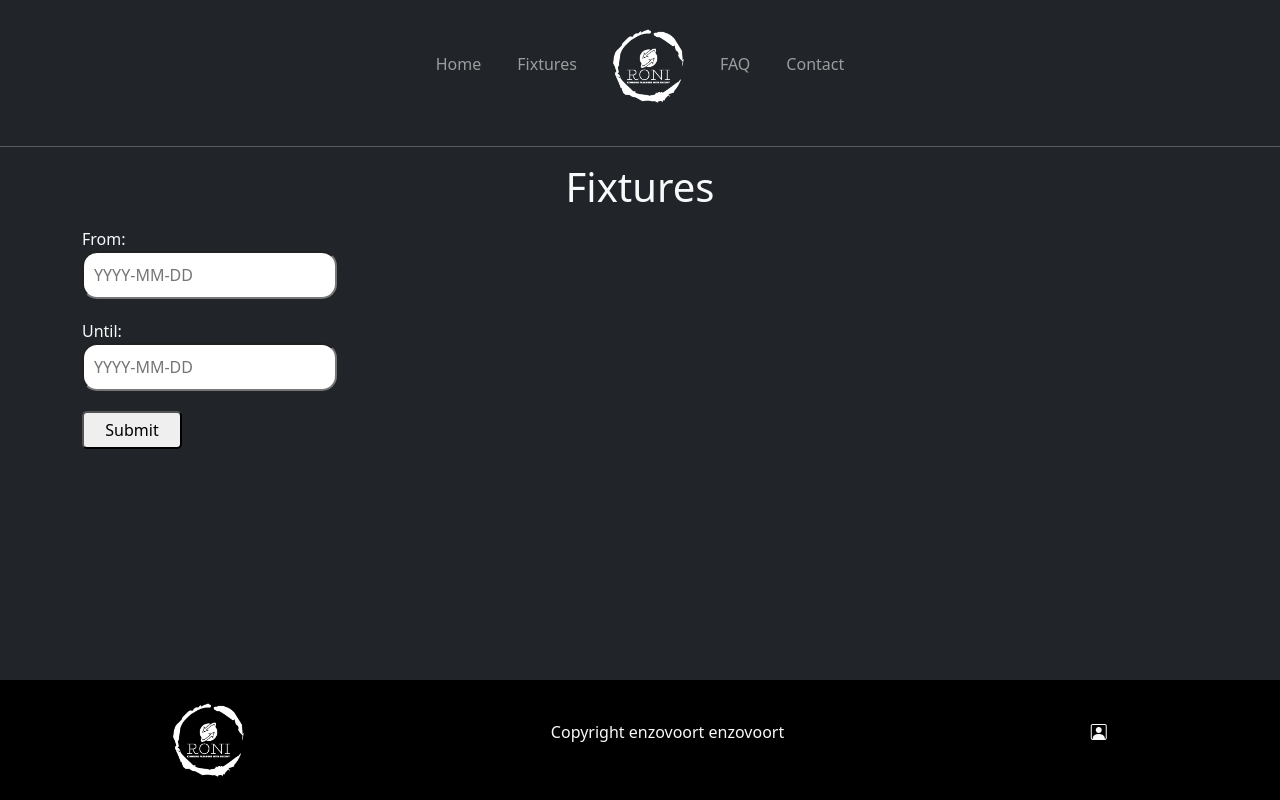
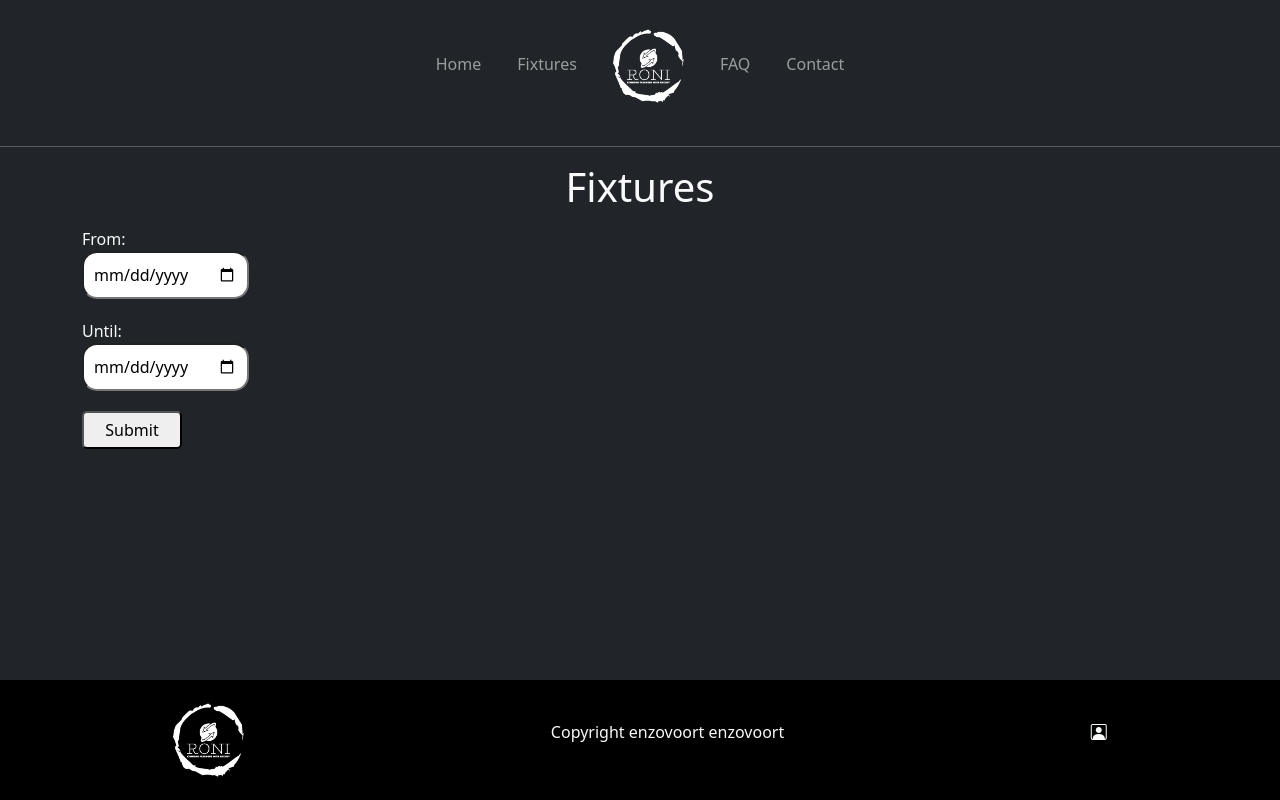
Before and after one commit to NielBeynaertss/Eindwerk-Front-end, an Angular app in the folder Eindwerk-frontend-angular/: page /fixtures in a window 1280 px wide. Built offline with nearby package versions, Linux system fonts and the light colour scheme.

Commit message:
Small edits

```diff
--- a/Eindwerk-frontend-angular/src/app/fixtures/fixtures.component.html
+++ b/Eindwerk-frontend-angular/src/app/fixtures/fixtures.component.html
@@ -9,13 +9,13 @@
           <div class="row">
             <div>
               <label for="start-date" class="text-light">From:</label><br>
-              <input type="text" id="start-date" class="fixtures_input" name="start-date" placeholder="YYYY-MM-DD">
+              <input type="date" id="start-date" class="fixtures_input" name="start-date" placeholder="YYYY-MM-DD">
             </div>
           </div>
           <div class="row">
             <div>
               <label for="end-date" class="text-light">Until:</label><br>
-              <input type="text" id="end-date" class="fixtures_input" name="end-date" placeholder="YYYY-MM-DD">
+              <input type="date" id="end-date" class="fixtures_input" name="end-date" placeholder="YYYY-MM-DD">
             </div>
           </div>
           <div class="row">
--- a/Eindwerk-frontend-angular/src/assets/script.js
+++ b/Eindwerk-frontend-angular/src/assets/script.js
@@ -194,9 +194,14 @@ function checkboxToURL(coordinates) {
                     //console.log(conditions)
                     //console.log(distance)
                     let detailURL = `https://api.geoapify.com/v2/place-details?id=${place_id}&apiKey=51d3185c0772406c92f1907efa83798e`
-                    console.log(detailURL)
+                    console.log(detailURL);
+                    let name = ""
+                    //console.log(item.properties.name + " is the name")
+                    if (item.properties.name != undefined) {
+                        name = item.properties.name
+                    }
                     let template = `<div class="bg-secondary m-3 p-3">
-                                        <h2>${item.properties.name}</h2>
+                                        <h2>${name}</h2>
                                         <p>Adress: ${item.properties.address_line2}</p>
                                         <p>Distance to stadium: ${distance}</p>
                                         <button id="button-details-${index}" onclick="fetchPlaceDetails('${detailURL}', ${index}, '${conditions}')">Details</button>
```
